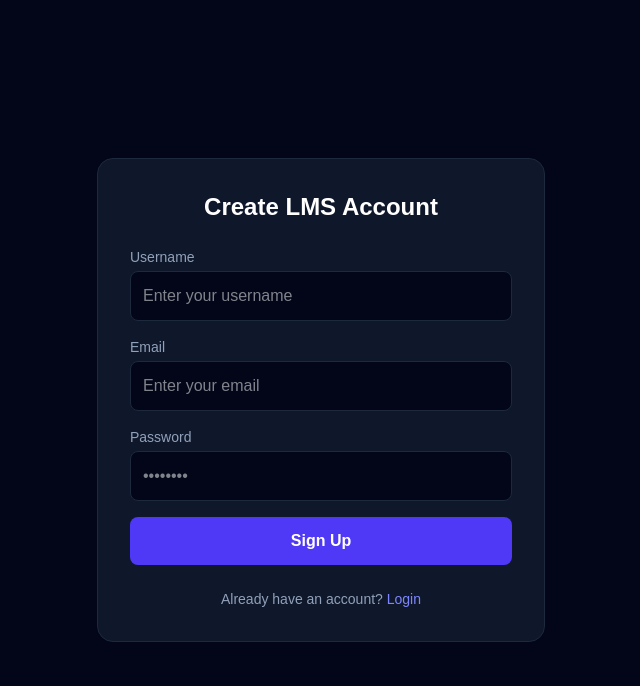
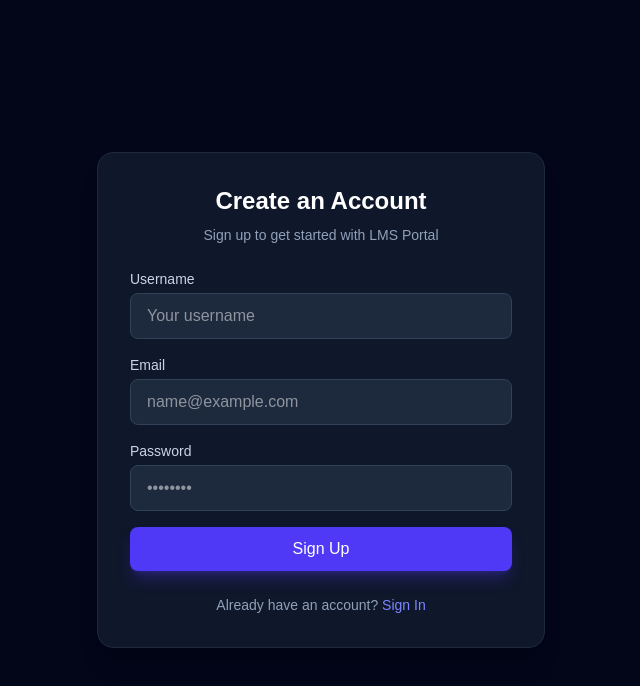
Before and after one commit to Shafin-01/LMS-Project, a Next.js app in the folder frontend/: page /register in a window 1280 px wide. Shown: the top 686 px of the page, without its empty margins (319-959 px from the left). Built offline with nearby package versions, Linux system fonts and the light colour scheme; no server answers.

Commit message:
Added authentication logic for sign up and login

```diff
--- a/frontend/src/app/login/page.tsx
+++ b/frontend/src/app/login/page.tsx
@@ -2,7 +2,6 @@
 
 import { useState } from "react";
 import { useRouter } from "next/navigation";
-import { API_URL } from "@/lib/api";
 import Link from "next/link";
 
 export default function LoginPage() {
@@ -16,19 +15,23 @@ export default function LoginPage() {
     setError("");
 
     try {
-      const res = await fetch(`${API_URL}/api/auth/local`, {
+      const res = await fetch("https://lms-project-production-d789.up.railway.app/api/auth/local", {
         method: "POST",
-        headers: { "Content-Type": "application/json" },
-        body: JSON.stringify({ identifier, password }),
+        headers: {
+          "Content-Type": "application/json",
+        },
+        body: JSON.stringify({
+          identifier,
+          password,
+        }),
       });
 
       const data = await res.json();
 
       if (!res.ok) {
-        throw new Error(data.error?.message || "Failed to login");
+        throw new Error(data.error?.message || "Invalid credentials");
       }
 
-      // লগইন সফল হলে ব্রাউজারের লোকাল স্টোরেজে টোকেন সেভ হবে
       localStorage.setItem("jwt", data.jwt);
       localStorage.setItem("user", JSON.stringify(data.user));
 
@@ -39,49 +42,57 @@ export default function LoginPage() {
   };
 
   return (
-    <main className="min-h-screen bg-slate-950 text-white flex items-center justify-center p-6">
-      <div className="bg-slate-900 border border-slate-800 p-8 rounded-2xl max-w-md w-full space-y-6">
-        <h1 className="text-2xl font-bold text-center">Login to LMS</h1>
+    <div className="min-h-screen flex items-center justify-center bg-slate-950 px-4">
+      <div className="max-w-md w-full bg-slate-900 border border-slate-800 p-8 rounded-2xl shadow-xl space-y-6">
+        <div className="text-center space-y-2">
+          <h2 className="text-2xl font-bold text-white">Welcome Back</h2>
+          <p className="text-sm text-slate-400">Sign in to your LMS account</p>
+        </div>
 
-        {error && <p className="text-red-500 text-sm bg-red-950/50 p-3 rounded-lg">{error}</p>}
+        {error && (
+          <div className="bg-red-500/10 border border-red-500/20 text-red-400 text-sm p-3 rounded-lg text-center">
+            {error}
+          </div>
+        )}
 
         <form onSubmit={handleLogin} className="space-y-4">
           <div>
-            <label className="block text-sm font-medium text-slate-400 mb-1">Email or Username</label>
+            <label className="block text-sm font-medium text-slate-300 mb-1">Email or Username</label>
             <input
               type="text"
               value={identifier}
               onChange={(e) => setIdentifier(e.target.value)}
               required
-              className="w-full bg-slate-950 border border-slate-800 rounded-lg p-3 text-white focus:outline-none focus:border-indigo-500"
-              placeholder="Enter your email or username"
+              className="w-full bg-slate-800 border border-slate-700 rounded-lg px-4 py-2.5 text-white focus:outline-none focus:border-indigo-500"
+              placeholder="name@example.com"
             />
           </div>
-
           <div>
-            <label className="block text-sm font-medium text-slate-400 mb-1">Password</label>
+            <label className="block text-sm font-medium text-slate-300 mb-1">Password</label>
             <input
               type="password"
               value={password}
               onChange={(e) => setPassword(e.target.value)}
               required
-              className="w-full bg-slate-950 border border-slate-800 rounded-lg p-3 text-white focus:outline-none focus:border-indigo-500"
+              className="w-full bg-slate-800 border border-slate-700 rounded-lg px-4 py-2.5 text-white focus:outline-none focus:border-indigo-500"
               placeholder="••••••••"
             />
           </div>
-
           <button
             type="submit"
-            className="w-full bg-indigo-600 hover:bg-indigo-500 text-white font-semibold py-3 rounded-lg transition-colors"
+            className="w-full bg-indigo-600 hover:bg-indigo-500 text-white font-medium py-2.5 rounded-lg transition-colors shadow-lg shadow-indigo-600/30"
           >
             Sign In
           </button>
         </form>
 
         <p className="text-center text-sm text-slate-400">
-          Don't have an account? <Link href="/register" className="text-indigo-400 hover:underline">Register</Link>
+          Don't have an account?{" "}
+          <Link href="/register" className="text-indigo-400 hover:underline">
+            Sign Up
+          </Link>
         </p>
       </div>
-    </main>
+    </div>
   );
 }
--- a/frontend/src/app/register/page.tsx
+++ b/frontend/src/app/register/page.tsx
@@ -2,7 +2,6 @@
 
 import { useState } from "react";
 import { useRouter } from "next/navigation";
-import { API_URL } from "@/lib/api";
 import Link from "next/link";
 
 export default function RegisterPage() {
@@ -17,16 +16,22 @@ export default function RegisterPage() {
     setError("");
 
     try {
-      const res = await fetch(`${API_URL}/api/auth/local/register`, {
+      const res = await fetch("https://lms-project-production-d789.up.railway.app/api/auth/local/register", {
         method: "POST",
-        headers: { "Content-Type": "application/json" },
-        body: JSON.stringify({ username, email, password }),
+        headers: {
+          "Content-Type": "application/json",
+        },
+        body: JSON.stringify({
+          username,
+          email,
+          password,
+        }),
       });
 
       const data = await res.json();
 
       if (!res.ok) {
-        throw new Error(data.error?.message || "Failed to register");
+        throw new Error(data.error?.message || "Registration failed");
       }
 
       localStorage.setItem("jwt", data.jwt);
@@ -39,61 +44,68 @@ export default function RegisterPage() {
   };
 
   return (
-    <main className="min-h-screen bg-slate-950 text-white flex items-center justify-center p-6">
-      <div className="bg-slate-900 border border-slate-800 p-8 rounded-2xl max-w-md w-full space-y-6">
-        <h1 className="text-2xl font-bold text-center">Create LMS Account</h1>
+    <div className="min-h-screen flex items-center justify-center bg-slate-950 px-4">
+      <div className="max-w-md w-full bg-slate-900 border border-slate-800 p-8 rounded-2xl shadow-xl space-y-6">
+        <div className="text-center space-y-2">
+          <h2 className="text-2xl font-bold text-white">Create an Account</h2>
+          <p className="text-sm text-slate-400">Sign up to get started with LMS Portal</p>
+        </div>
 
-        {error && <p className="text-red-500 text-sm bg-red-950/50 p-3 rounded-lg">{error}</p>}
+        {error && (
+          <div className="bg-red-500/10 border border-red-500/20 text-red-400 text-sm p-3 rounded-lg text-center">
+            {error}
+          </div>
+        )}
 
         <form onSubmit={handleRegister} className="space-y-4">
           <div>
-            <label className="block text-sm font-medium text-slate-400 mb-1">Username</label>
+            <label className="block text-sm font-medium text-slate-300 mb-1">Username</label>
             <input
               type="text"
               value={username}
               onChange={(e) => setUsername(e.target.value)}
               required
-              className="w-full bg-slate-950 border border-slate-800 rounded-lg p-3 text-white focus:outline-none focus:border-indigo-500"
-              placeholder="Enter your username"
+              className="w-full bg-slate-800 border border-slate-700 rounded-lg px-4 py-2.5 text-white focus:outline-none focus:border-indigo-500"
+              placeholder="Your username"
             />
           </div>
-
           <div>
-            <label className="block text-sm font-medium text-slate-400 mb-1">Email</label>
+            <label className="block text-sm font-medium text-slate-300 mb-1">Email</label>
             <input
               type="email"
               value={email}
               onChange={(e) => setEmail(e.target.value)}
               required
-              className="w-full bg-slate-950 border border-slate-800 rounded-lg p-3 text-white focus:outline-none focus:border-indigo-500"
-              placeholder="Enter your email"
+              className="w-full bg-slate-800 border border-slate-700 rounded-lg px-4 py-2.5 text-white focus:outline-none focus:border-indigo-500"
+              placeholder="name@example.com"
             />
           </div>
-
           <div>
-            <label className="block text-sm font-medium text-slate-400 mb-1">Password</label>
+            <label className="block text-sm font-medium text-slate-300 mb-1">Password</label>
             <input
               type="password"
               value={password}
               onChange={(e) => setPassword(e.target.value)}
               required
-              className="w-full bg-slate-950 border border-slate-800 rounded-lg p-3 text-white focus:outline-none focus:border-indigo-500"
+              className="w-full bg-slate-800 border border-slate-700 rounded-lg px-4 py-2.5 text-white focus:outline-none focus:border-indigo-500"
               placeholder="••••••••"
             />
           </div>
-
           <button
             type="submit"
-            className="w-full bg-indigo-600 hover:bg-indigo-500 text-white font-semibold py-3 rounded-lg transition-colors"
+            className="w-full bg-indigo-600 hover:bg-indigo-500 text-white font-medium py-2.5 rounded-lg transition-colors shadow-lg shadow-indigo-600/30"
           >
             Sign Up
           </button>
         </form>
 
         <p className="text-center text-sm text-slate-400">
-          Already have an account? <Link href="/login" className="text-indigo-400 hover:underline">Login</Link>
+          Already have an account?{" "}
+          <Link href="/login" className="text-indigo-400 hover:underline">
+            Sign In
+          </Link>
         </p>
       </div>
-    </main>
+    </div>
   );
 }
```
